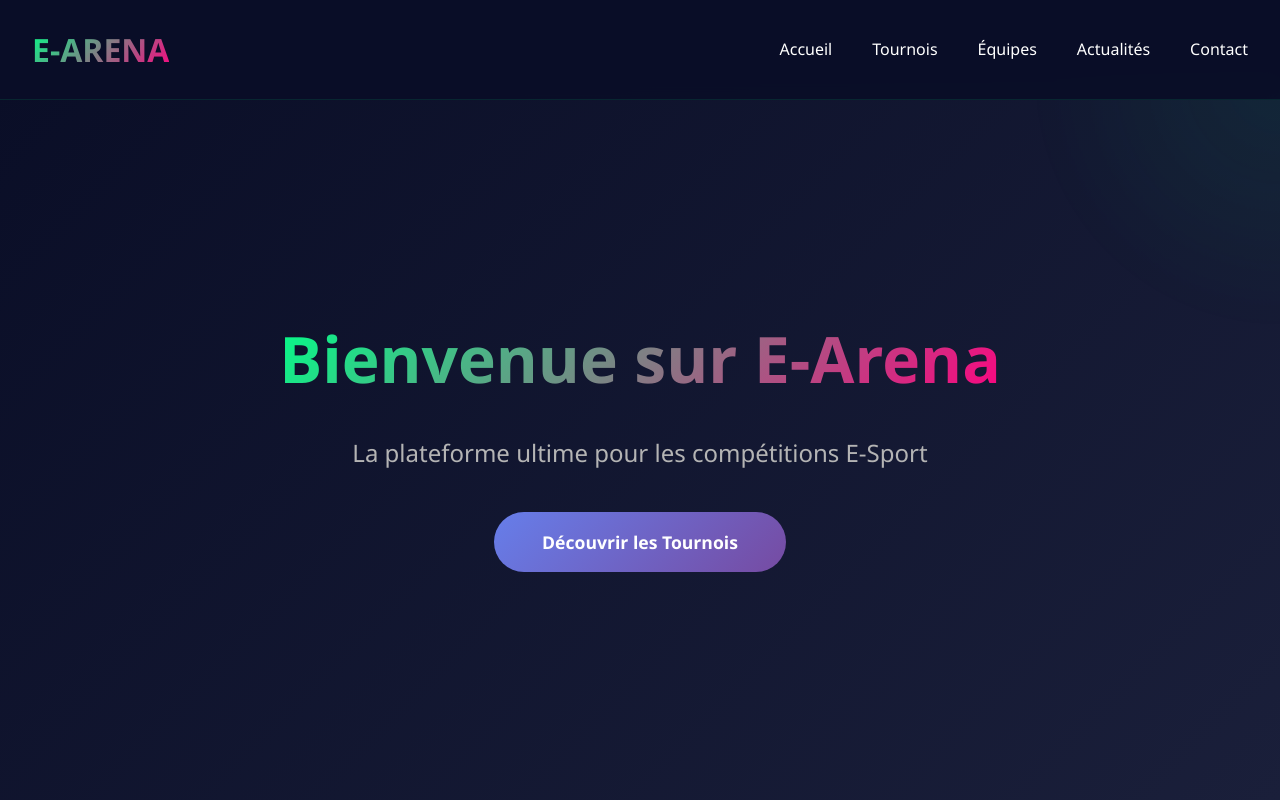
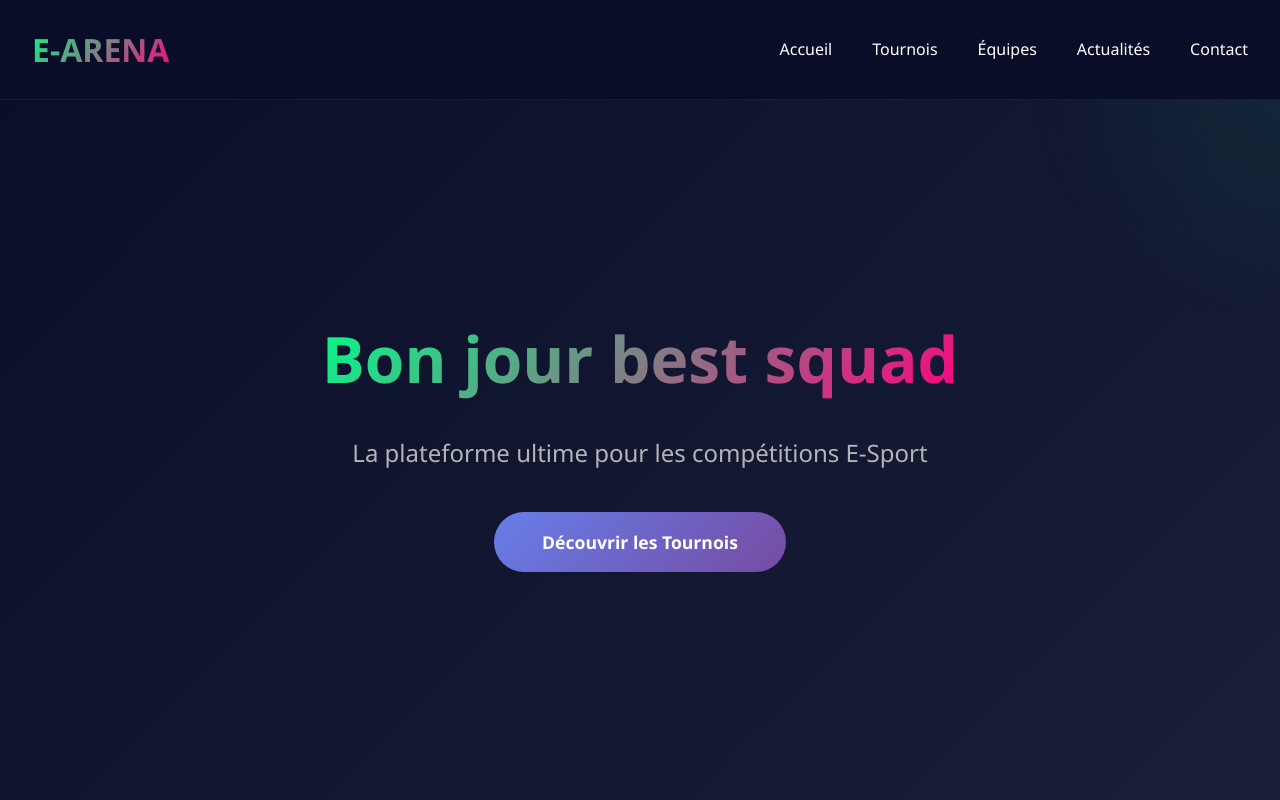
Before and after one commit to Choubbati/workshop-git, a plain HTML site: page git/index.html in a window 1280 px wide. Shown: the top 800 px of the page. Drawn offline with Linux system fonts and the light colour scheme.

Commit message:
change titre page index.html

```diff
--- a/git/index.html
+++ b/git/index.html
@@ -30,7 +30,7 @@
         <!-- Hero Section -->
     <section id="accueil" class="hero">
         <div class="hero-content">
-            <h1>Bienvenue sur E-Arena</h1>
+            <h1>Bon jour best squad</h1>
             <p>La plateforme ultime pour les compétitions E-Sport</p>
             <a href="#tournois" class="cta-button">Découvrir les Tournois</a>
         </div>
```
